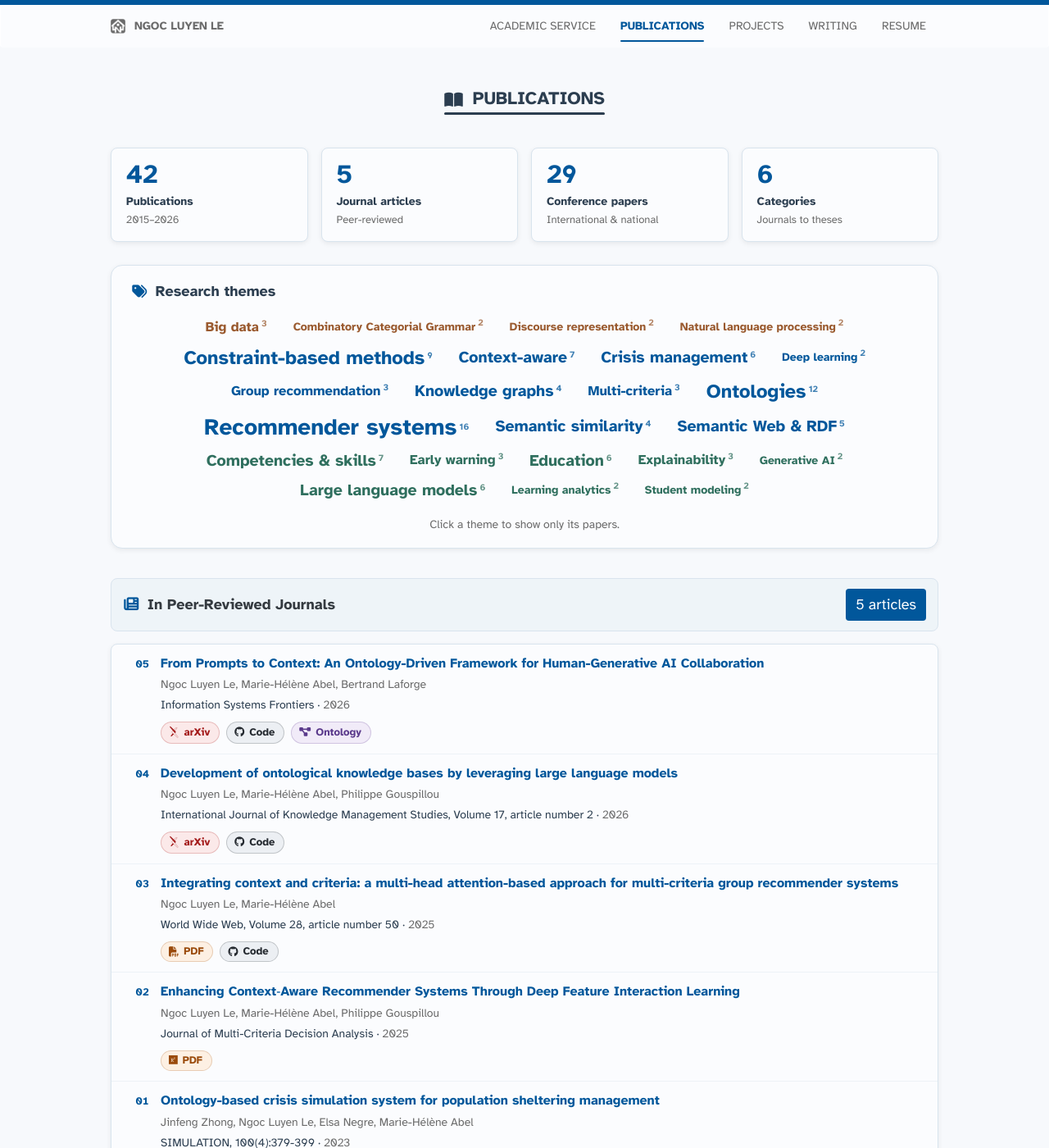
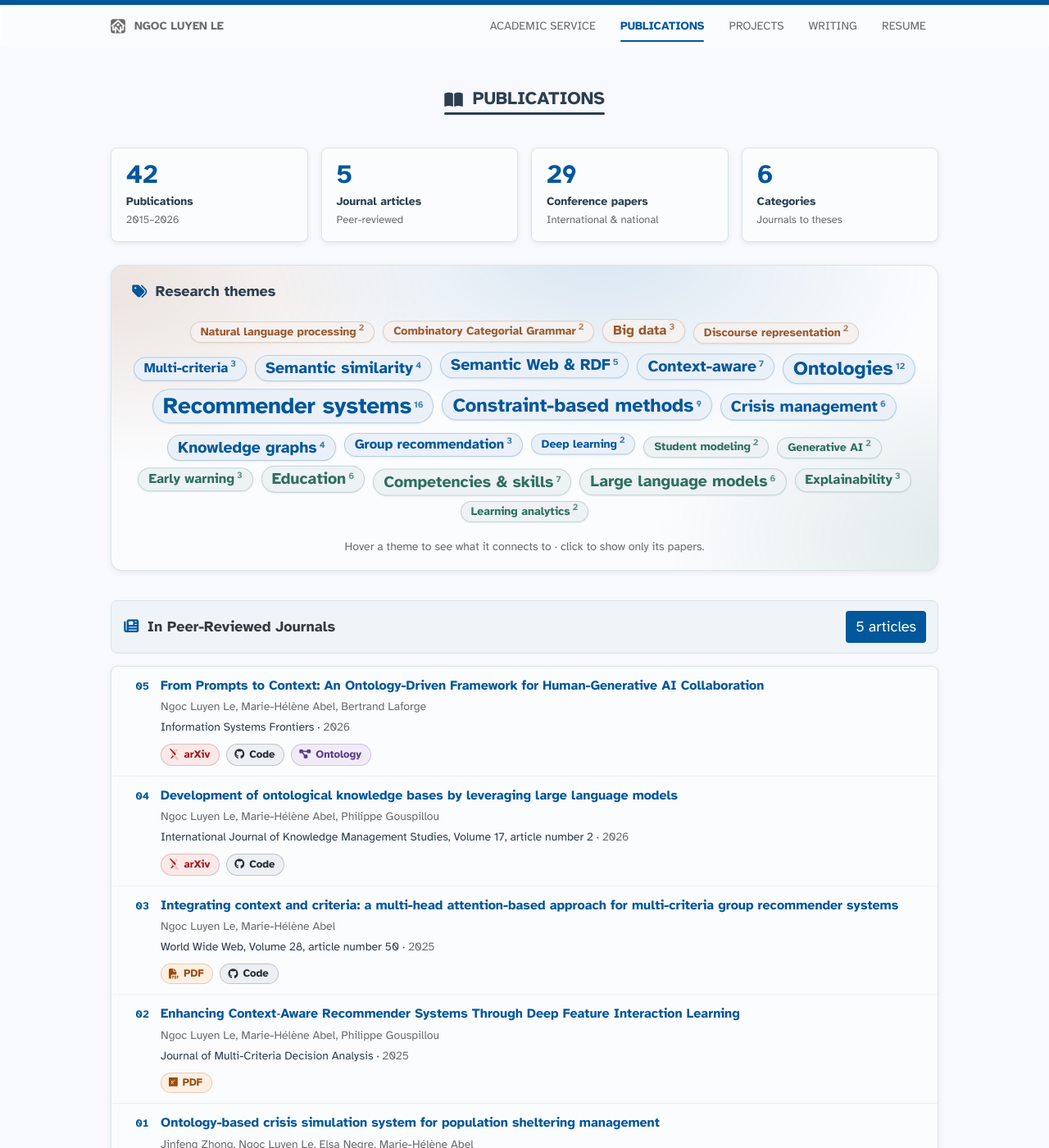
Before and after one commit to lengocluyen/lengocluyen.github.io, a Jekyll site: the page built from publications.html, in a window 1280 px wide and 1400 px high. Shown: the whole window at 82% size. Built offline with Jekyll 4.4.1, drawn with Linux system fonts in a browser that asks for light colours; some web fonts are replaced; a style sheet for code colours, icons or effects is not loaded.

Commit message:
Theme cloud: organic layout, motion and hover connections
Words blur in and drift over a slow aurora in the three phase colours,
with a cursor spotlight. Hovering or focusing a theme draws arcs to the
themes it most often shares papers with and shows a one-line summary.
Filtered rows slide in. Biggest themes sit in the middle of each phase.
All motion is disabled under prefers-reduced-motion.

Co-Authored-By: Claude Opus 5.5 <noreply@anthropic.com>

```diff
--- a/_includes/publications.html
+++ b/_includes/publications.html
@@ -66,12 +66,15 @@
         <h3 class="theme-cloud-title" id="theme-cloud-title"><i class="fas fa-tags section-header-icon" aria-hidden="true"></i>Research themes</h3>
       </div>
       <div class="theme-cloud-words">
+        <svg class="theme-links" aria-hidden="true" focusable="false"></svg>
         {%- for t in kw.themes %}
-        {%- assign phase_label = kw.phases | where: "id", t.phase | map: "label" | first %}
-        <button type="button" class="theme-word theme-word--{{ t.phase }} theme-size-{{ t.size }}" data-theme="{{ t.slug }}" aria-pressed="false" title="{{ t.count }} papers &middot; {{ t.first }}{% if t.last != t.first %}&ndash;{{ t.last }}{% endif %} &middot; {{ phase_label }}">{{ t.label }}<span class="theme-word-count">{{ t.count }}</span></button>
+        <button type="button" class="theme-word theme-word--{{ t.phase }} theme-size-{{ t.size }}" style="--i: {{ forloop.index0 }}" data-theme="{{ t.slug }}" data-label="{{ t.label | escape }}" data-count="{{ t.count }}" data-span="{{ t.first }}{% if t.last != t.first %}&ndash;{{ t.last }}{% endif %}" aria-pressed="false">{{ t.label | escape }}<span class="theme-word-count"><span class="sr-only">, </span>{{ t.count }}<span class="sr-only"> papers</span></span></button>
         {%- endfor %}
       </div>
-      <p class="theme-cloud-status" aria-live="polite">Click a theme to show only its papers.</p>
+      <div class="theme-cloud-foot">
+        <p class="theme-cloud-status" aria-live="polite">Hover a theme to see what it connects to &middot; click to show only its papers.</p>
+        <p class="theme-cloud-hint" aria-hidden="true"></p>
+      </div>
     </div>
     {%- endif %}
 
--- a/static/css/main.css
+++ b/static/css/main.css
@@ -2688,7 +2688,10 @@ h3.section-header-title {
 
 /* --- Publications: research-theme cloud -------------------------
    Size = number of papers (theme-size-1..5), colour = research phase.
-   Words are buttons: clicking one filters the list (static/js/main.js). */
+   Words are buttons: clicking one filters the list, hovering one draws
+   arcs to the themes it most often shares papers with (static/js/main.js).
+   Motion: words blur in one by one, then drift; an aurora in the three
+   phase colours moves behind them. All of it stops under reduced motion. */
 .theme-cloud {
   --phase-nlp: var(--warm);
   --phase-recsys: var(--primary);
@@ -2697,8 +2700,46 @@ h3.section-header-title {
   border: 1px solid var(--border-soft);
   border-radius: var(--border-radius-lg);
   box-shadow: var(--shadow-sm);
+  isolation: isolate;
   margin: 8px 0 36px;
+  overflow: hidden;
   padding: 22px 24px 18px;
+  position: relative;
+}
+
+/* Aurora: three soft blobs, one per research phase, slowly drifting. */
+.theme-cloud::before {
+  animation: theme-aurora 26s ease-in-out infinite alternate;
+  background:
+    radial-gradient(38% 55% at 12% 30%, color-mix(in srgb, var(--phase-nlp) 15%, transparent), transparent 70%),
+    radial-gradient(40% 60% at 52% 15%, color-mix(in srgb, var(--phase-recsys) 13%, transparent), transparent 70%),
+    radial-gradient(42% 60% at 88% 75%, color-mix(in srgb, var(--phase-edu) 15%, transparent), transparent 70%);
+  content: "";
+  inset: -20%;
+  pointer-events: none;
+  position: absolute;
+  z-index: -1;
+}
+
+/* Spotlight that follows the cursor (--mx/--my set by main.js). */
+.theme-cloud::after {
+  background: radial-gradient(360px circle at var(--mx, 50%) var(--my, 50%),
+              color-mix(in srgb, var(--primary) 9%, transparent), transparent 65%);
+  content: "";
+  inset: 0;
+  opacity: 0;
+  pointer-events: none;
+  position: absolute;
+  transition: opacity 0.4s ease;
+  z-index: -1;
+}
+
+.theme-cloud:hover::after { opacity: 1; }
+
+@keyframes theme-aurora {
+  0%   { transform: translate(0, 0) rotate(0deg) scale(1); }
+  50%  { transform: translate(5%, -4%) rotate(6deg) scale(1.08); }
+  100% { transform: translate(-4%, 3%) rotate(-5deg) scale(1.03); }
 }
 
 .theme-cloud-head {
@@ -2724,25 +2765,78 @@ h3.section-header-title {
   align-items: center;
   display: flex;
   flex-wrap: wrap;
-  gap: 6px 10px;
+  gap: 10px 10px;
   justify-content: center;
-  padding: 6px 0 4px;
-}
+  padding: 10px 0 6px;
+  position: relative;
+}
+
+/* Arcs between the hovered theme and its related themes. */
+.theme-links {
+  color: var(--primary);
+  height: 100%;
+  inset: 0;
+  overflow: visible;
+  pointer-events: none;
+  position: absolute;
+  width: 100%;
+  z-index: 0;
+}
+
+.theme-links path {
+  animation: theme-link-draw 0.55s cubic-bezier(.3, .7, .3, 1) forwards;
+  animation-delay: calc(var(--k, 0) * 70ms);
+  fill: none;
+  stroke: currentColor;
+  stroke-dasharray: 1;
+  stroke-dashoffset: 1;
+  stroke-linecap: round;
+  stroke-opacity: 0.55;
+}
+
+.theme-links circle {
+  animation: theme-link-dot 0.3s ease-out backwards;
+  animation-delay: calc(var(--k, 0) * 70ms + 0.4s);
+  fill: currentColor;
+}
+
+@keyframes theme-link-draw { to { stroke-dashoffset: 0; } }
+@keyframes theme-link-dot  { from { opacity: 0; r: 0; } }
 
 .theme-word {
   --word: var(--phase-recsys);
   align-items: baseline;
-  background: transparent;
-  border: 1px solid transparent;
+  animation:
+    theme-word-in 0.7s cubic-bezier(.2, .75, .25, 1) backwards,
+    theme-word-float 5.4s ease-in-out infinite alternate;
+  animation-delay: calc(var(--i, 0) * 45ms), calc(var(--i, 0) * -830ms);
+  background: color-mix(in srgb, var(--word) 7%, var(--bg-white));
+  border: 1px solid color-mix(in srgb, var(--word) 22%, transparent);
   border-radius: 999px;
+  box-shadow: 0 1px 2px color-mix(in srgb, var(--word) 10%, transparent);
   color: var(--word);
   cursor: pointer;
   display: inline-flex;
-  font-weight: 650;
+  font-weight: 600;
   gap: 3px;
   line-height: 1.15;
-  padding: 3px 10px;
-  transition: var(--transition), opacity 0.2s ease;
+  padding: 4px 12px;
+  position: relative;
+  transition: transform 0.25s cubic-bezier(.2, .8, .2, 1), box-shadow 0.25s ease,
+              background-color 0.25s ease, border-color 0.25s ease, opacity 0.25s ease, filter 0.25s ease;
+  z-index: 1;
+}
+
+.theme-word:nth-of-type(3n)   { animation-duration: 0.7s, 6.6s; }
+.theme-word:nth-of-type(3n+1) { animation-duration: 0.7s, 4.6s; }
+
+@keyframes theme-word-in {
+  from { filter: blur(6px); opacity: 0; scale: 0.6; }
+}
+
+@keyframes theme-word-float {
+  from { translate: 0 2.5px; }
+  to   { translate: 0 -2.5px; }
 }
 
 .theme-word--nlp    { --word: var(--phase-nlp); }
@@ -2751,9 +2845,9 @@ h3.section-header-title {
 
 .theme-size-1 { font-size: 14px; }
 .theme-size-2 { font-size: 16.5px; }
-.theme-size-3 { font-size: 19.5px; }
-.theme-size-4 { font-size: 23.5px; }
-.theme-size-5 { font-size: 28px; font-weight: 750; }
+.theme-size-3 { font-size: 19.5px; font-weight: 650; }
+.theme-size-4 { font-size: 23.5px; font-weight: 700; }
+.theme-size-5 { font-size: 28px; font-weight: 750; letter-spacing: -0.01em; }
 
 .theme-word-count {
   font-size: 11px;
@@ -2764,30 +2858,66 @@ h3.section-header-title {
 }
 
 .theme-word:hover,
-.theme-word:focus-visible {
-  background: color-mix(in srgb, var(--word) 10%, transparent);
-  border-color: color-mix(in srgb, var(--word) 35%, transparent);
+.theme-word:focus-visible,
+.theme-word.is-hot {
+  animation-play-state: paused;
+  background: color-mix(in srgb, var(--word) 14%, var(--bg-white));
+  border-color: color-mix(in srgb, var(--word) 55%, transparent);
+  box-shadow: 0 8px 22px -6px color-mix(in srgb, var(--word) 45%, transparent),
+              0 0 0 3px color-mix(in srgb, var(--word) 12%, transparent);
   outline: none;
+  transform: translateY(-2px) scale(1.07);
+}
+
+.theme-word.is-related {
+  border-color: color-mix(in srgb, var(--word) 50%, transparent);
 }
 
 /* With a theme selected, the others step back and the chosen one fills. */
 .theme-cloud.has-selection .theme-word[aria-pressed="false"] { opacity: 0.45; }
 .theme-cloud.has-selection .theme-word[aria-pressed="false"]:hover { opacity: 1; }
 
+/* While hovering, unrelated themes fade so the connections stand out. */
+.theme-cloud.is-hovering .theme-word { filter: saturate(0.5); opacity: 0.3; }
+.theme-cloud.is-hovering .theme-word.is-hot,
+.theme-cloud.is-hovering .theme-word.is-related,
+.theme-cloud.is-hovering .theme-word[aria-pressed="true"] { filter: none; opacity: 1; }
+
 .theme-word[aria-pressed="true"] {
+  animation: theme-word-pop 0.45s cubic-bezier(.3, 1.6, .5, 1);
   background: var(--word);
   border-color: var(--word);
+  box-shadow: 0 8px 24px -6px color-mix(in srgb, var(--word) 60%, transparent);
   color: var(--bg-white);
 }
 
-.theme-cloud-status {
+@keyframes theme-word-pop {
+  0%   { scale: 0.88; }
+  100% { scale: 1; }
+}
+
+/* Status (filter result, announced) and hover hint (visual only) share a line. */
+.theme-cloud-foot {
+  display: grid;
+  margin: 12px 0 0;
+}
+
+.theme-cloud-status,
+.theme-cloud-hint {
   color: var(--text-muted);
   font-size: 14px;
-  margin: 12px 0 0;
+  grid-area: 1 / 1;
+  margin: 0;
   text-align: center;
-}
-
-.theme-cloud-status strong { color: var(--text-dark); }
+  transition: opacity 0.25s ease, transform 0.25s ease;
+}
+
+.theme-cloud-hint { opacity: 0; transform: translateY(4px); }
+.theme-cloud.is-hovering .theme-cloud-hint { opacity: 1; transform: none; }
+.theme-cloud.is-hovering .theme-cloud-status { opacity: 0; transform: translateY(-4px); }
+
+.theme-cloud-status strong,
+.theme-cloud-hint strong { color: var(--text-dark); }
 
 .theme-clear {
   background: none;
@@ -2801,9 +2931,34 @@ h3.section-header-title {
 /* Rows and sections hidden by the theme filter. */
 #publications [hidden] { display: none !important; }
 
+/* Rows revealed by the theme filter slide in one after another. */
+#publications .entry-row.is-entering {
+  animation: theme-row-in 0.45s cubic-bezier(.2, .75, .25, 1) backwards;
+  animation-delay: calc(var(--r, 0) * 40ms);
+}
+
+@keyframes theme-row-in {
+  from { opacity: 0; transform: translateY(12px); }
+}
+
+@media (prefers-reduced-motion: reduce) {
+  .theme-cloud::before,
+  .theme-word,
+  .theme-word[aria-pressed="true"],
+  .theme-links path,
+  .theme-links circle,
+  #publications .entry-row.is-entering { animation: none !important; }
+  .theme-links path { stroke-dashoffset: 0; }
+  .theme-word:hover,
+  .theme-word:focus-visible,
+  .theme-word.is-hot { transform: none; }
+}
+
 @media (max-width: 576px) {
   .theme-cloud { padding: 18px 14px 14px; }
   .theme-cloud-head { justify-content: center; text-align: center; }
+  .theme-cloud-words { gap: 8px 6px; }
+  .theme-word { padding: 3px 10px; }
   .theme-size-4 { font-size: 21px; }
   .theme-size-5 { font-size: 24px; }
 }
--- a/static/js/main.js
+++ b/static/js/main.js
@@ -152,15 +152,124 @@ $(document).ready(function () {
      Clicking a theme shows only the papers tagged with it (data-themes on
      each row); clicking it again, or "Show all", restores the full list.
      The choice is kept in the URL (#theme=slug) so a filtered view can be
-     shared. Without JS the cloud is still a readable overview. */
+     shared. Hovering (or focusing) a theme draws arcs to the themes it
+     most often shares papers with. Without JS the cloud is still a
+     readable overview. */
   var $cloud = $('#theme-cloud');
 
   if ($cloud.length) {
+    var cloudEl = $cloud[0];
     var $pubRows = $('#publications .entry-row[data-themes]');
     var $pubLists = $('#publications .entry-list');
     var $cloudStatus = $cloud.find('.theme-cloud-status');
+    var $cloudHint = $cloud.find('.theme-cloud-hint');
+    var $words = $cloud.find('.theme-word');
+    var wordsBox = $cloud.find('.theme-cloud-words')[0];
+    var linkSvg = $cloud.find('.theme-links')[0];
     var baseCloudStatus = $cloudStatus.text();
     var totalPubs = $pubRows.length;
+    var canHover = window.matchMedia && matchMedia('(hover: hover) and (pointer: fine)').matches;
+    var reduceMotion = window.matchMedia && matchMedia('(prefers-reduced-motion: reduce)').matches;
+
+    /* How often each pair of themes tags the same paper. */
+    var together = {};
+    $pubRows.each(function () {
+      var tags = (this.getAttribute('data-themes') || '').split(/\s+/).filter(Boolean);
+      tags.forEach(function (a) {
+        together[a] = together[a] || {};
+        tags.forEach(function (b) {
+          if (a !== b) together[a][b] = (together[a][b] || 0) + 1;
+        });
+      });
+    });
+
+    function relatedTo(slug) {
+      var m = together[slug] || {};
+      return Object.keys(m).sort(function (a, b) { return m[b] - m[a] || (a < b ? -1 : 1); }).slice(0, 5);
+    }
+
+    function wordFor(slug) { return $words.filter('[data-theme="' + slug + '"]'); }
+
+    function centreOf(el, box) {
+      var r = el.getBoundingClientRect();
+      return { x: r.left + r.width / 2 - box.left, y: r.top + r.height / 2 - box.top };
+    }
+
+    function drawLinks(el, slug, related) {
+      var box = wordsBox.getBoundingClientRect();
+      var from = centreOf(el, box);
+      var best = (together[slug] || {})[related[0]] || 1;
+      var svg = related.map(function (s, k) {
+        var to = centreOf(wordFor(s)[0], box);
+        var bend = Math.min(70, 18 + Math.abs(to.x - from.x) * 0.22);
+        var cx = (from.x + to.x) / 2;
+        var cy = (from.y + to.y) / 2 - (to.y <= from.y ? bend : -bend * 0.6);
+        var w = (1 + 2.2 * (together[slug][s] / best)).toFixed(2);
+        return '<path pathLength="1" style="--k:' + k + ';stroke-width:' + w + 'px" d="M' +
+          from.x.toFixed(1) + ' ' + from.y.toFixed(1) + ' Q' + cx.toFixed(1) + ' ' + cy.toFixed(1) +
+          ' ' + to.x.toFixed(1) + ' ' + to.y.toFixed(1) + '"/>' +
+          '<circle style="--k:' + k + '" r="3" cx="' + to.x.toFixed(1) + '" cy="' + to.y.toFixed(1) + '"/>';
+      }).join('');
+      linkSvg.setAttribute('viewBox', '0 0 ' + box.width + ' ' + box.height);
+      linkSvg.style.color = getComputedStyle(el).color;
+      linkSvg.innerHTML = svg;
+    }
+
+    var hoverTimer = null;
+
+    function showConnections(el) {
+      clearTimeout(hoverTimer);
+      var slug = el.getAttribute('data-theme');
+      var related = relatedTo(slug);
+      $words.removeClass('is-hot is-related');
+      $(el).addClass('is-hot');
+      related.forEach(function (s) { wordFor(s).addClass('is-related'); });
+      $cloud.addClass('is-hovering');
+      drawLinks(el, slug, related);
+
+      var count = el.getAttribute('data-count');
+      $cloudHint.empty().append(
+        $('<strong>').text(el.getAttribute('data-label')),
+        document.createTextNode(' · ' + count + (count === '1' ? ' paper' : ' papers') + ' · ' + el.getAttribute('data-span') +
+          (related.length ? ' · often with ' + related.slice(0, 3).map(function (s) {
+            return wordFor(s).attr('data-label');
+          }).join(', ') : ''))
+      );
+    }
+
+    function hideConnections() {
+      clearTimeout(hoverTimer);
+      hoverTimer = setTimeout(function () {
+        $cloud.removeClass('is-hovering');
+        $words.removeClass('is-hot is-related');
+        linkSvg.innerHTML = '';
+      }, 80);
+    }
+
+    if (canHover) {
+      $cloud.on('mouseenter', '.theme-word', function () { showConnections(this); });
+      $cloud.on('mouseleave', '.theme-word', hideConnections);
+
+      /* Soft spotlight that follows the cursor across the card. */
+      if (!reduceMotion) {
+        var spotFrame = null;
+        cloudEl.addEventListener('pointermove', function (e) {
+          if (spotFrame) return;
+          spotFrame = requestAnimationFrame(function () {
+            var r = cloudEl.getBoundingClientRect();
+            cloudEl.style.setProperty('--mx', (e.clientX - r.left) + 'px');
+            cloudEl.style.setProperty('--my', (e.clientY - r.top) + 'px');
+            spotFrame = null;
+          });
+        });
+      }
+    }
+    /* Keyboard users get the same connections on focus. */
+    $cloud.on('focusin', '.theme-word', function () {
+      if (this.matches(':focus-visible')) showConnections(this);
+    });
+    $cloud.on('focusout', '.theme-word', hideConnections);
+    $(window).on('resize.themecloud', function () { linkSvg.innerHTML = ''; });
 
     function applyTheme(slug, updateUrl) {
       var $word = slug ? $cloud.find('.theme-word[data-theme="' + slug + '"]') : $();
@@ -174,7 +283,16 @@ $(document).ready(function () {
       $pubRows.each(function () {
         var match = !slug || (' ' + this.getAttribute('data-themes') + ' ').indexOf(' ' + slug + ' ') !== -1;
         this.hidden = !match;
-        if (match) shown++;
+        this.classList.remove('is-entering');
+        if (match) {
+          /* Replay the slide-in on the rows that are now shown. */
+          if (!reduceMotion && updateUrl) {
+            this.style.setProperty('--r', Math.min(shown, 14));
+            void this.offsetWidth;
+            this.classList.add('is-entering');
+          }
+          shown++;
+        }
       });
       /* Hide a whole section (header + list) when none of its papers match. */
       $pubLists.each(function () {
@@ -187,7 +305,7 @@ $(document).ready(function () {
       if (slug) {
         $cloudStatus.append(
           document.createTextNode('Showing ' + shown + ' of ' + totalPubs + ' publications on '),
-          $('<strong>').text($word.contents().first().text()),
+          $('<strong>').text($word.attr('data-label')),
           document.createTextNode(' · '),
           $('<button type="button" class="theme-clear">Show all</button>')
         );
@@ -202,6 +320,11 @@ $(document).ready(function () {
 
     $cloud.on('click', '.theme-word', function () {
       var slug = $(this).attr('data-theme');
+      /* Drop the hover view at once so the filter result is visible. */
+      clearTimeout(hoverTimer);
+      $cloud.removeClass('is-hovering');
+      $words.removeClass('is-hot is-related');
+      linkSvg.innerHTML = '';
       applyTheme($(this).attr('aria-pressed') === 'true' ? '' : slug, true);
     });
     $cloud.on('click', '.theme-clear', function () {
```
Also changed, not shown: _data/research_keywords.yml (+142 -142 lines), _scripts/build_research_keywords.py (+8 -3 lines).
